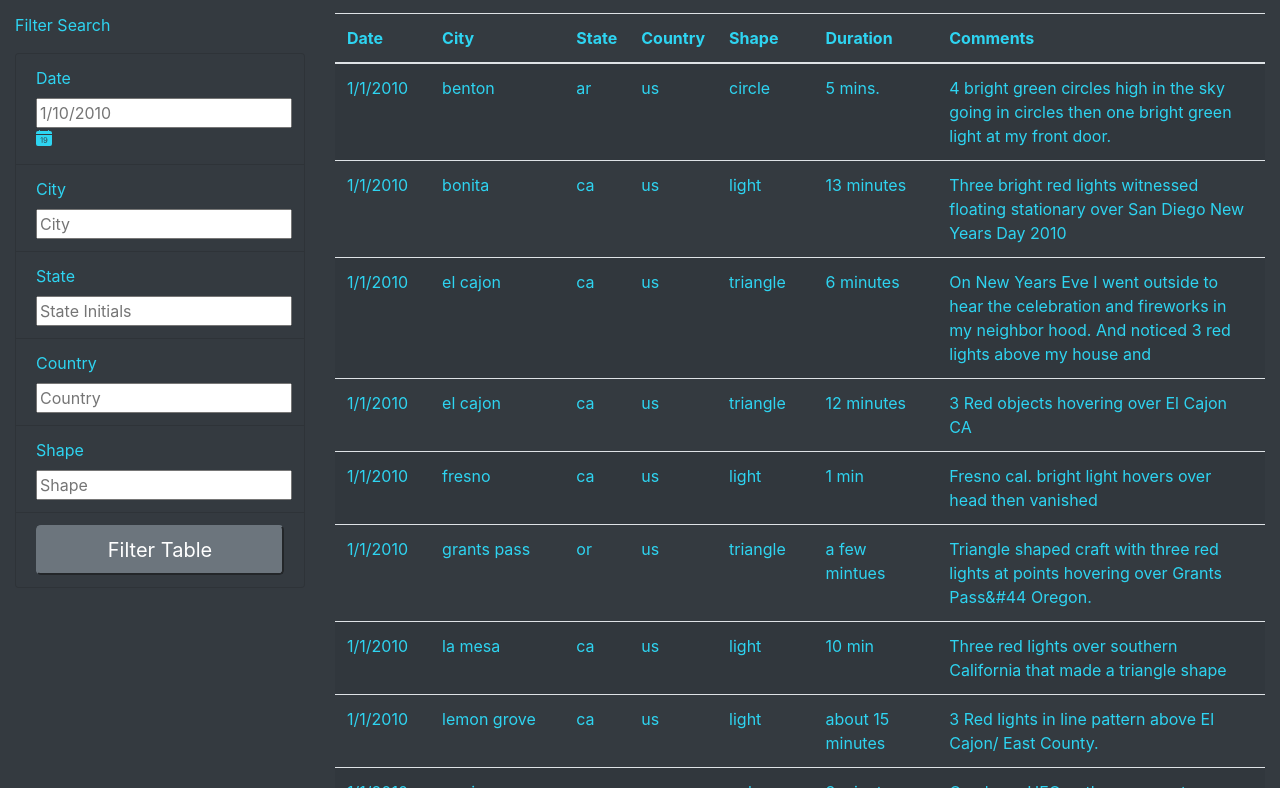
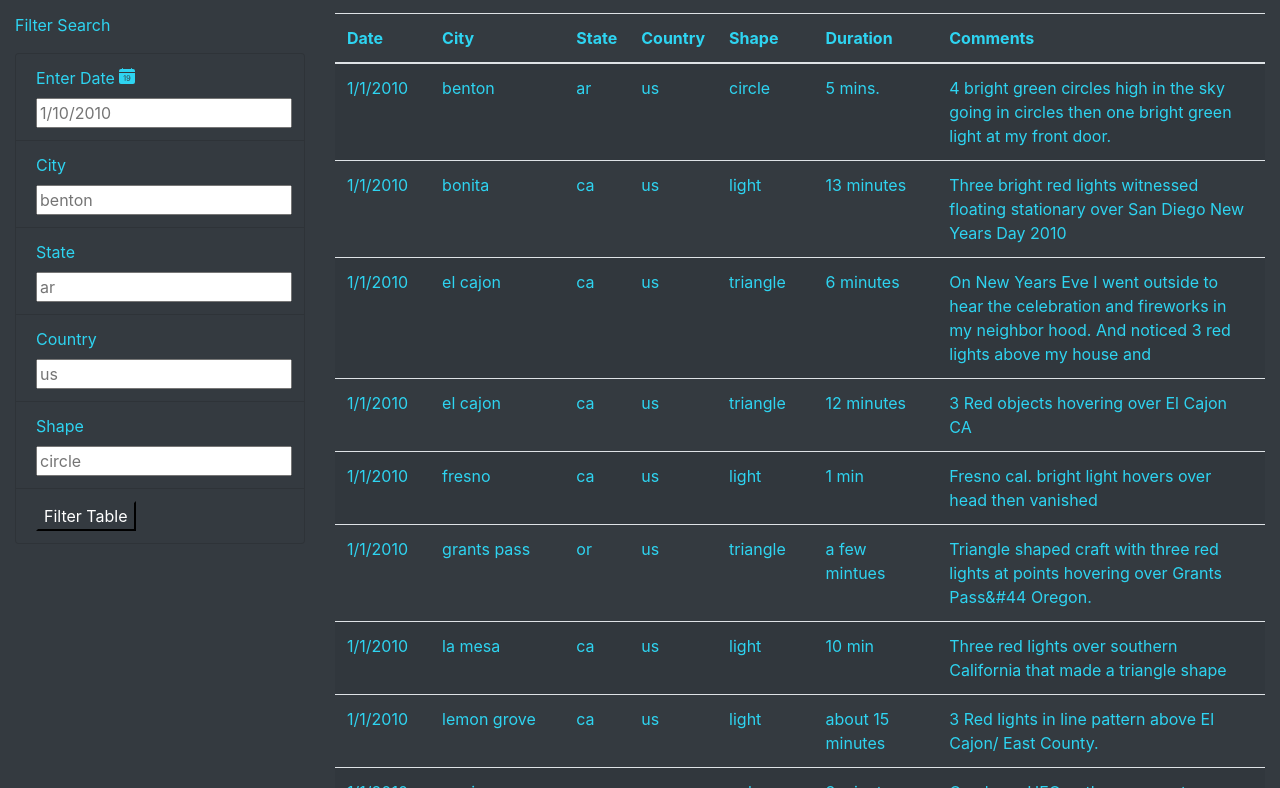
Before and after one commit to FahimaFarha/UFOs, a plain HTML site: page index.html in a window 1280 px wide. Shown: the part 734-1522 px from the top of the page. Drawn offline with nearby package versions, Linux system fonts and the light colour scheme.

Commit message:
Fixed a bug.

```diff
--- a/index.html
+++ b/index.html
@@ -47,32 +47,30 @@
                     <p>Filter Search</p>
                     <ul class="list-group bg-dark">
                         <li class="list-group-item bg-dark">
-                            <label for="date">Date</label>
-                            <input type="text" placeholder="1/10/2010" id="datetime" />
-                            <!-- Add calendar icon-->
+                            <label for="date">Enter Date</label>
                             <svg class="bi bi-calendar-date-fill" width="1em" height="1em" viewBox="0 0 16 16" fill="currentColor" xmlns="http://www.w3.org/2000/svg">
                                 <path fill-rule="evenodd" d="M4 .5a.5.5 0 0 0-1 0V1H2a2 2 0 0 0-2 2v1h16V3a2 2 0 0 0-2-2h-1V.5a.5.5 0 0 0-1 0V1H4V.5zM0 5h16v9a2 2 0 0 1-2 2H2a2 2 0 0 1-2-2V5zm9.336 7.79c-1.11 0-1.656-.767-1.703-1.407h.683c.043.37.387.82 1.051.82.844 0 1.301-.848 1.305-2.164h-.027c-.153.414-.637.79-1.383.79-.852 0-1.676-.61-1.676-1.77 0-1.137.871-1.809 1.797-1.809 1.172 0 1.953.734 1.953 2.668 0 1.805-.742 2.871-2 2.871zm.066-2.544c.625 0 1.184-.484 1.184-1.18 0-.832-.527-1.23-1.16-1.23-.586 0-1.168.387-1.168 1.21 0 .817.543 1.2 1.144 1.2zm-2.957-2.89v5.332H5.77v-4.61h-.012c-.29.156-.883.52-1.258.777V8.16a12.6 12.6 0 0 1 1.313-.805h.632z"/>
                               </svg>
+                            <input type="text" placeholder="1/10/2010" id="datetime" />
                         </li>
                         <li class="list-group-item bg-dark">
                             <label for="date">City</label>
-                            <input type="text" placeholder="City" id="city" />
-                        </li>
-                        <li class="list-group-item bg-dark" style="text-align: top">
-                            <label for="date">State</label>
-                            <input type="text" placeholder="State Initials" id="state" />
-                        </li>
-                        <li class="list-group-item bg-dark" style="text-align:left">
-                            <label for="date">Country</label>
-                            <input type="text" placeholder="Country" id="country" />
-                        </li>
-                        <li class="list-group-item bg-dark" style="text-align:left">
-                            <label for="date">Shape</label>
-                            <input type="text" placeholder="Shape" id="shape" />
+                            <input type="text" placeholder="benton" id="city" />
                         </li>
                         <li class="list-group-item bg-dark">
-                            <!-- Change type of button-->
-                            <button id="filter-btn" type="submit" class="btn-secondary btn-lg btn-block">Filter Table</button>
+                            <label for="date">State</label>
+                            <input type="text" placeholder="ar" id="state" />
+                        </li>
+                        <li class="list-group-item bg-dark">
+                            <label for="date">Country</label>
+                            <input type="text" placeholder="us" id="country" />
+                        </li>
+                        <li class="list-group-item bg-dark">
+                            <label for="date">Shape</label>
+                            <input type="text" placeholder="circle" id="shape" />
+                        </li>
+                        <li class="list-group-item bg-dark">
+                            <button id="filter-btn" type="button" class="btn-dark">Filter Table</button>
                         </li>
                     </ul>
                 </form>
--- a/static/js/app.js
+++ b/static/js/app.js
@@ -6,6 +6,7 @@ var tbody = d3.select("tbody");
 function buildTable(data) {
      // First, clear out any existing data
     tbody.html("");
+
     // Next, loop through each object in the data
     // and append a row and cells for each value in the row
     data.forEach((dataRow) => {
@@ -45,18 +46,22 @@ function updateFilters() {
 }
 
 function filterTable() {
-  let filteredData = tableData
+  let filteredData = tableData;
+
+
   // Loop through all of the filters and keep any data that
   // matches the filter values
   // console.log(Object.entries(filters));
   Object.entries(filters).forEach(function([filtering,value]){
     filteredData = filteredData.filter(row => row[filtering] === value);});
   // Finally, rebuild the table using the filtered Data
+  console.log(filteredData);
+
   buildTable(filteredData);
 }
 // Attach an event to listen for changes to each filter
 // Select the event and what it is listening for within each set of parenthesis
-d3.selectAll("submit").on("change", updateFilters);
+d3.selectAll("input").on("change", updateFilters);
 
 // Build the table when the page loads
 buildTable(tableData);
```
